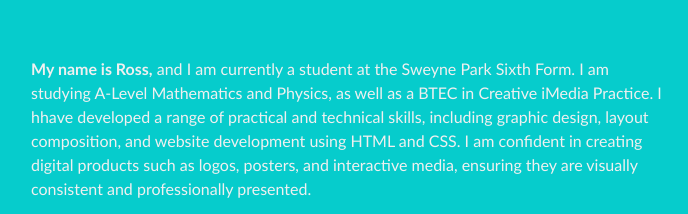
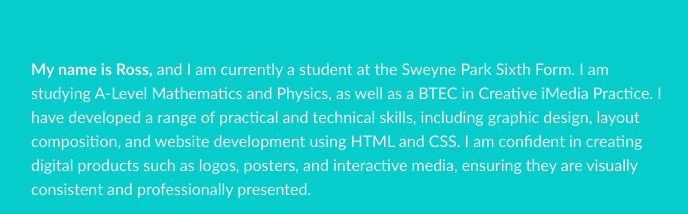
Before and after one commit to rossthurgood/rossthurgood.github.io, a plain HTML site: page portfolio/index.html in a window 1280 px wide. Shown: the part 209-423 px from the top of the page, 289-977 px from the left. Drawn offline with Linux system fonts and the light colour scheme; files whose address does not match are found by name; a web font is replaced by a local one.

Commit message:
Fix typo in portfolio description

```diff
--- a/portfolio/index.html
+++ b/portfolio/index.html
@@ -37,7 +37,7 @@
 <div class="contentarea" id="portfolio">
   <h2>My Portfolio</h2>
   <p>&nbsp;</p>
-  <p><strong>My name is Ross,</strong> and I am currently a student at the Sweyne Park Sixth Form. I am studying A-Level Mathematics and Physics, as well as a BTEC in Creative iMedia Practice. I hhave developed a range of practical and technical skills, including graphic design, layout composition, and website development using HTML and CSS. I am confident in creating digital products such as logos, posters, and interactive media, ensuring they are visually consistent and professionally presented. </p>
+  <p><strong>My name is Ross,</strong> and I am currently a student at the Sweyne Park Sixth Form. I am studying A-Level Mathematics and Physics, as well as a BTEC in Creative iMedia Practice. I have developed a range of practical and technical skills, including graphic design, layout composition, and website development using HTML and CSS. I am confident in creating digital products such as logos, posters, and interactive media, ensuring they are visually consistent and professionally presented. </p>
   <p>Additionally, I have strong research and planning skills, allowing me to interpret client briefs, analyse target audiences, and apply appropriate design techniques to meet specific requirements.</p>
 </div>
 
```
